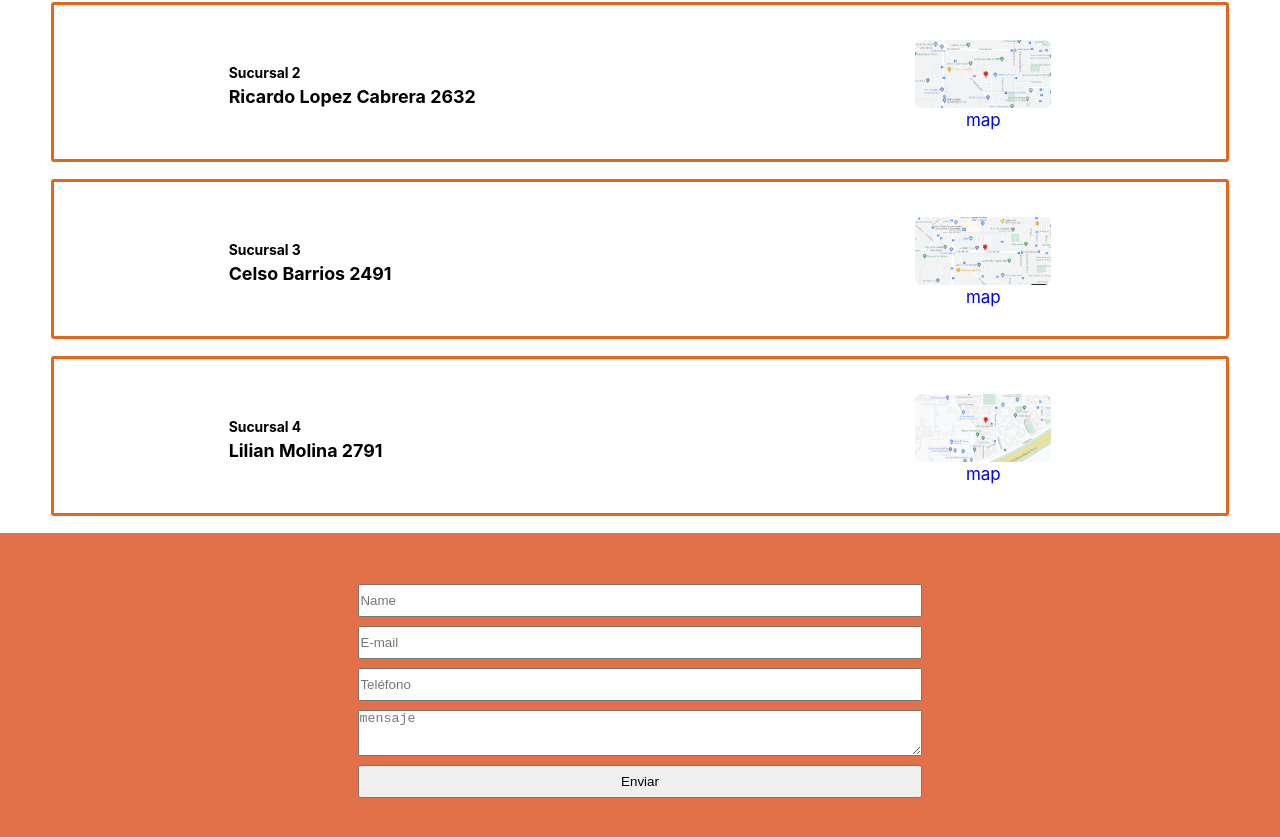
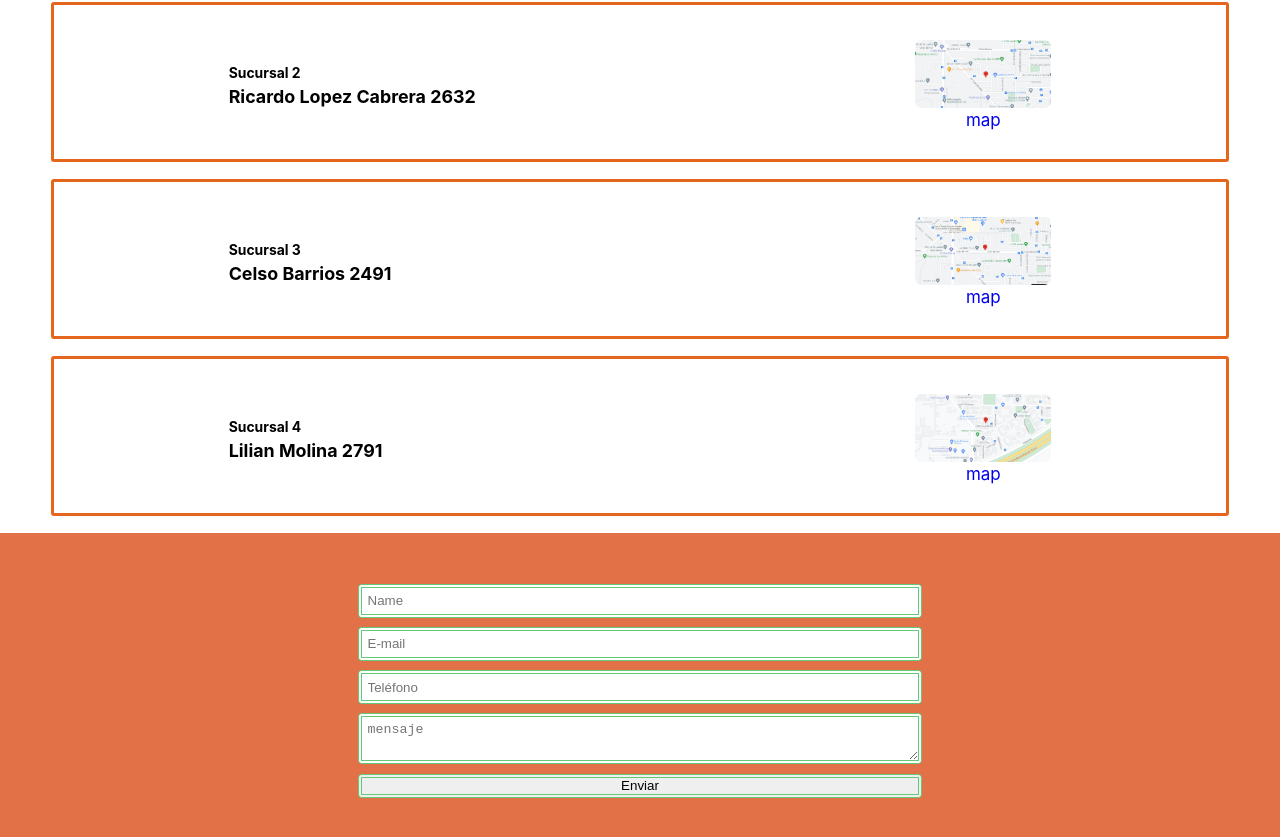
Before and after one commit to juanbosquedev/BosqueBakery, a React (Vite) app: page / in a window 1280 px wide. Shown: the part 800-1637 px from the top of the page. Built offline with nearby package versions, Linux system fonts and the light colour scheme.

Commit message:
contact  styles

```diff
--- a/src/contact/contact.module.css
+++ b/src/contact/contact.module.css
@@ -19,3 +19,17 @@ padding: 3rem;
 
 
 }
+textarea{
+    height: 3rem;
+}
+input, textarea{
+
+    padding: .3rem;
+    border-radius: .2rem;
+    border: 4px var(--backery-green)double;
+}
+button{
+    border: 4px var(--backery-green)double;
+
+    border-radius: .2rem;
+}
```
